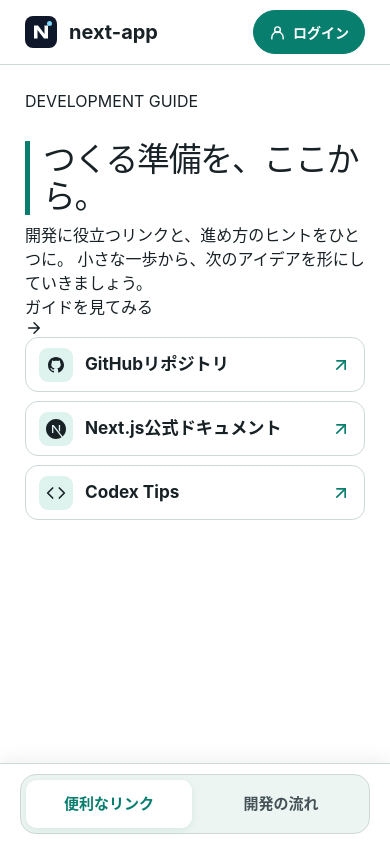
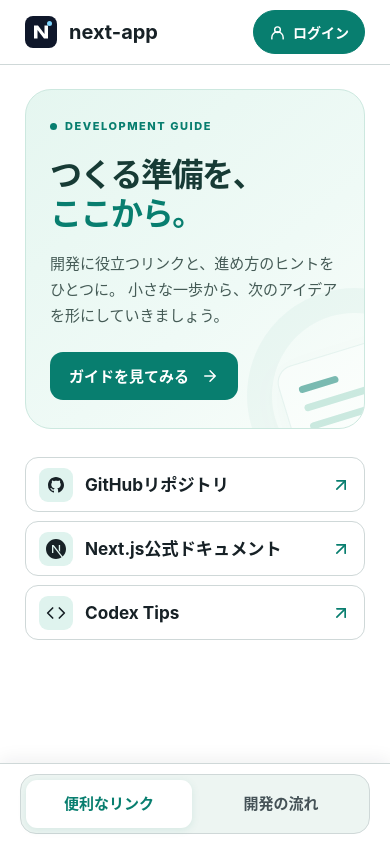
Before and after one commit to iwasaki-hub/next-app, a Next.js app: page / in a window 390 px wide. Built offline with nearby package versions, Linux system fonts and the light colour scheme.

Commit message:
feat: add mobile-first hero section to development guide

```diff
--- a/app/globals.css
+++ b/app/globals.css
@@ -139,20 +139,162 @@ body {
   font-weight: 740;
 }
 
-.guide h1 {
-  border-inline-start: 5px solid var(--accent);
-  padding-inline-start: 13px;
-  margin: 28px 0 8px;
-  font-size: clamp(30px, 8.4vw, 45px);
-  line-height: 1.13;
-  letter-spacing: -0.035em;
+/* A quiet mint hero that continues the existing mobile-first palette. */
+.hero {
+  position: relative;
+  isolation: isolate;
+  overflow: hidden;
+  min-height: 300px;
+  margin-bottom: 28px;
+  padding: clamp(28px, 6.5vw, 44px) clamp(24px, 6vw, 40px);
+  border: 1px solid #cce8df;
+  border-radius: 26px;
+  background: linear-gradient(140deg, #e5f6f0 0%, #effaf6 60%, #f9fdfa 100%);
 }
 
-.intro {
-  color: var(--muted);
-  font-size: 16px;
-  line-height: 1.5;
-  margin: 0 0 24px;
+.hero-content {
+  position: relative;
+  z-index: 1;
+  max-width: 30rem;
+}
+
+.hero-eyebrow {
+  display: flex;
+  align-items: center;
+  gap: 8px;
+  margin: 0 0 20px;
+  color: #087e6f;
+  font-size: 11px;
+  font-weight: 800;
+  letter-spacing: 0.14em;
+}
+
+.hero-eyebrow-dot {
+  width: 7px;
+  height: 7px;
+  border-radius: 50%;
+  background: currentColor;
+}
+
+.hero h1 {
+  margin: 0;
+  color: #173b35;
+  font-size: clamp(32px, 7.8vw, 45px);
+  font-weight: 800;
+  line-height: 1.22;
+  letter-spacing: -0.045em;
+}
+
+.hero h1 span {
+  display: block;
+  color: var(--accent);
+}
+
+.hero-description {
+  position: relative;
+  max-width: 25rem;
+  margin: 18px 0 23px;
+  color: #455b56;
+  font-size: 15px;
+  line-height: 1.75;
+  overflow-wrap: anywhere;
+}
+
+.hero-cta {
+  display: inline-flex;
+  align-items: center;
+  justify-content: center;
+  gap: 12px;
+  min-height: 48px;
+  padding: 10px 19px;
+  border-radius: 13px;
+  background: var(--accent);
+  color: #fff;
+  font-size: 15px;
+  font-weight: 750;
+  line-height: 1.4;
+  text-decoration: none;
+  transition: background-color 150ms ease, transform 150ms ease;
+}
+
+.hero-cta:hover {
+  background: #06695e;
+}
+
+.hero-cta:active {
+  transform: translateY(1px);
+}
+
+.hero-cta:focus-visible {
+  outline: 3px solid #11473f;
+  outline-offset: 3px;
+}
+
+.hero-decoration {
+  position: absolute;
+  z-index: 0;
+  right: -44px;
+  bottom: -75px;
+  width: 215px;
+  height: 215px;
+  transform: rotate(-17deg);
+  pointer-events: none;
+}
+
+.hero-decoration-ring {
+  position: absolute;
+  inset: 0;
+  border: 25px solid rgb(8 126 111 / 8%);
+  border-radius: 50%;
+}
+
+.hero-decoration-card {
+  position: absolute;
+  top: 60px;
+  left: 37px;
+  display: grid;
+  gap: 12px;
+  width: 128px;
+  padding: 22px 18px;
+  border: 1px solid rgb(8 126 111 / 15%);
+  border-radius: 18px;
+  background: rgb(255 255 255 / 67%);
+  box-shadow: 0 12px 30px rgb(8 126 111 / 8%);
+}
+
+.hero-decoration-card span {
+  display: block;
+  height: 7px;
+  border-radius: 4px;
+  background: #a1d7c8;
+}
+
+.hero-decoration-card span:first-child {
+  width: 45%;
+  background: #087e6f;
+}
+
+.hero-decoration-card span:last-child {
+  width: 70%;
+}
+
+@media (max-width: 420px) {
+  .hero {
+    min-height: 290px;
+  }
+  .hero-description {
+    max-width: 20rem;
+  }
+  .hero-decoration {
+    right: -98px;
+    opacity: 0.52;
+  }
+}
+
+@media (prefers-reduced-motion: reduce) {
+  .hero-cta {
+    transition: none;
+  }
 }
 
 .resources,
@@ -265,6 +407,10 @@ body {
   outline-offset: 3px;
 }
 
+.guide-tab-container {
+  scroll-margin-top: calc(88px + env(safe-area-inset-top, 0px));
+}
+
 .guide-tab-panel[hidden] {
   display: none;
 }
```
